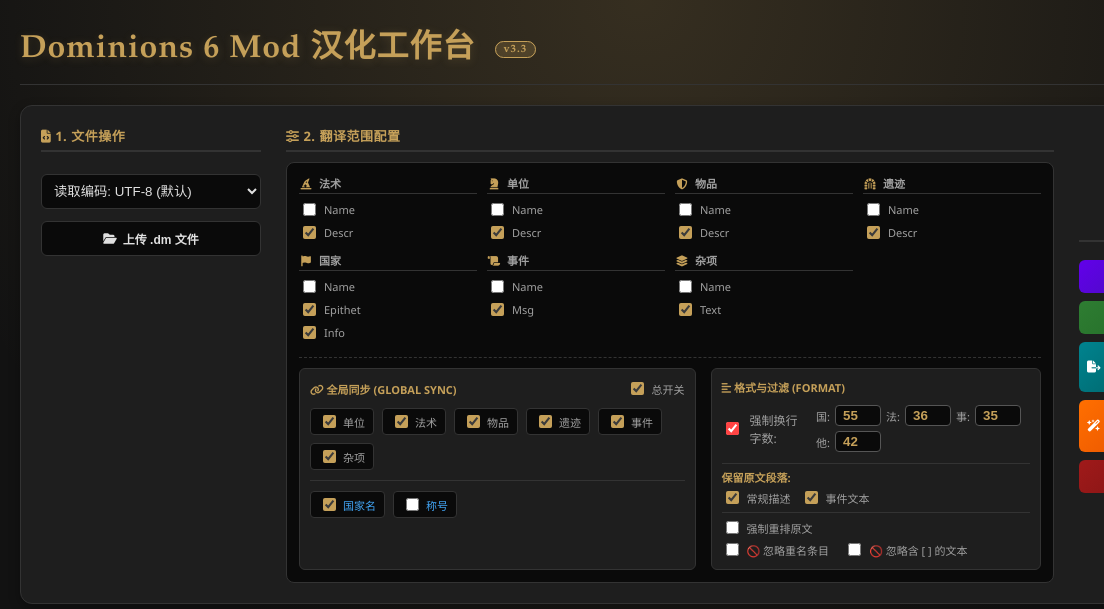
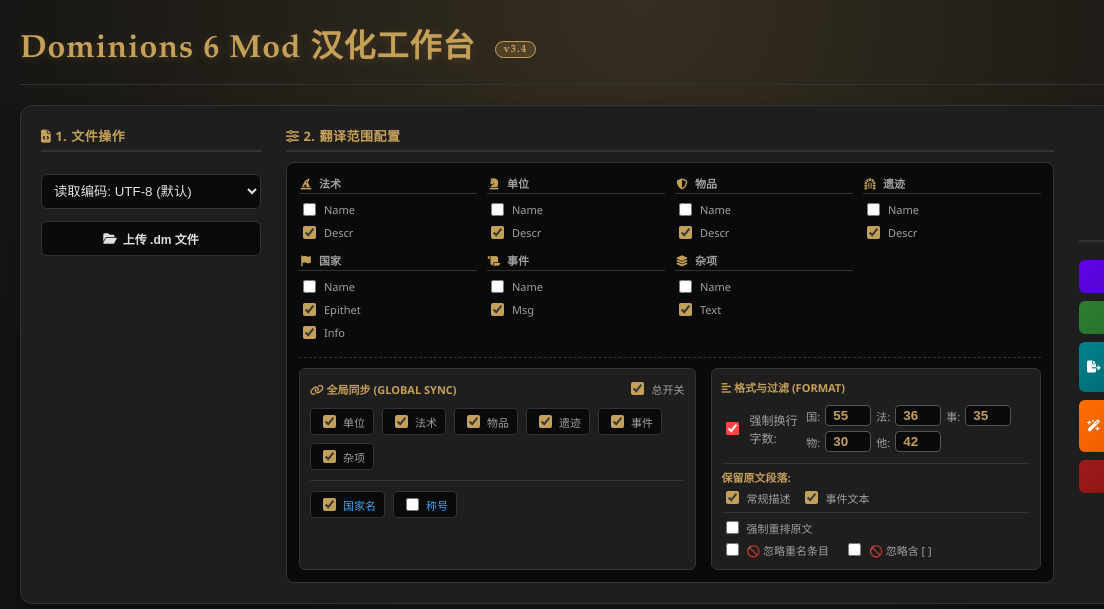
Before and after one commit to Mostlai/domod_TranslationTool, a plain HTML site: page index.html in a window 1280 px wide. Shown: the top 609 px of the page, 0-1104 px from the left. Drawn offline with Linux system fonts and the light colour scheme.

Commit message:
Update index.html

```diff
--- a/index.html
+++ b/index.html
@@ -258,7 +258,7 @@
 
 <header>
     <div class="header-left">
-        <h1>Dominions 6 Mod 汉化工作台 <span class="version-tag">v3.3</span></h1>
+        <h1>Dominions 6 Mod 汉化工作台 <span class="version-tag">v3.4</span></h1>
     </div>
     <div class="header-actions">
         <button class="theme-toggle" onclick="toggleTheme()" title="切换日夜模式"><i class="fa-solid fa-moon"></i></button>
@@ -322,7 +322,8 @@
                             <label title="国家Info/Brief">国:<input type="number" id="limit_nation" value="55"></label>
                             <label title="法术Descr">法:<input type="number" id="limit_spell" value="36"></label>
                             <label title="事件Msg">事:<input type="number" id="limit_event" value="35"></label>
-                            <label title="单位/物品/其他">他:<input type="number" id="limit_other" value="42"></label>
+                            <label title="物品Descr">物:<input type="number" id="limit_item" value="30"></label>
+                            <label title="单位/其他">他:<input type="number" id="limit_other" value="42"></label>
                         </div>
                     </div>
                     <div style="border-top:1px solid var(--border-color); padding-top:5px; display:flex; flex-direction:column; gap:3px;">
@@ -337,7 +338,7 @@
                         <label title="即使不翻译，也对原文进行强制换行处理"><input type="checkbox" id="opt_force_reformat"> 强制重排原文</label>
                         <div style="display:flex; gap:15px;">
                             <label title="忽略重名条目"><input type="checkbox" id="opt_ignore_dupes" style="accent-color:#ff4444"> 🚫 忽略重名条目</label>
-                            <label title="忽略原文中包含[]的条目（如[Basic Imperial Harmony]），不显示也不导出"><input type="checkbox" id="opt_ignore_brackets"> 🚫 忽略含 [ ] 的文本</label>
+                            <label title="忽略原文中包含[]的条目"><input type="checkbox" id="opt_ignore_brackets"> 🚫 忽略含 [ ]</label>
                         </div>
                     </div>
                 </div>
@@ -802,6 +803,7 @@
         const limitNation = parseInt(document.getElementById('limit_nation').value) || 55;
         const limitSpell = parseInt(document.getElementById('limit_spell').value) || 36;
         const limitEvent = parseInt(document.getElementById('limit_event').value) || 35;
+        const limitItem = parseInt(document.getElementById('limit_item').value) || 30; // New
         const limitOther = parseInt(document.getElementById('limit_other').value) || 42;
 
         extractedData.forEach(d => {
@@ -819,6 +821,7 @@
                 if (d.type.cat === 'nation') limit = limitNation;
                 else if (d.type.cat === 'spell') limit = limitSpell;
                 else if (d.type.cat === 'event') limit = limitEvent;
+                else if (d.type.cat === 'item') limit = limitItem; // New
 
                 let isEventText = ['#msg', '#text', '#killermsg'].includes(d.cmd);
                 let keepPara = isEventText ? keepParaEvent : keepParaDescr;
@@ -871,6 +874,7 @@
         const limitNation = parseInt(document.getElementById('limit_nation').value) || 55;
         const limitSpell = parseInt(document.getElementById('limit_spell').value) || 36;
         const limitEvent = parseInt(document.getElementById('limit_event').value) || 35;
+        const limitItem = parseInt(document.getElementById('limit_item').value) || 30; // New
         const limitOther = parseInt(document.getElementById('limit_other').value) || 42;
 
         extractedData.forEach(d => {
@@ -885,6 +889,7 @@
                     if (d.type.cat === 'nation') limit = limitNation;
                     else if (d.type.cat === 'spell') limit = limitSpell;
                     else if (d.type.cat === 'event') limit = limitEvent;
+                    else if (d.type.cat === 'item') limit = limitItem; // New
 
                     let isEventText = ['#msg', '#text', '#killermsg'].includes(d.cmd);
                     let keepPara = isEventText ? keepParaEvent : keepParaDescr;
```
